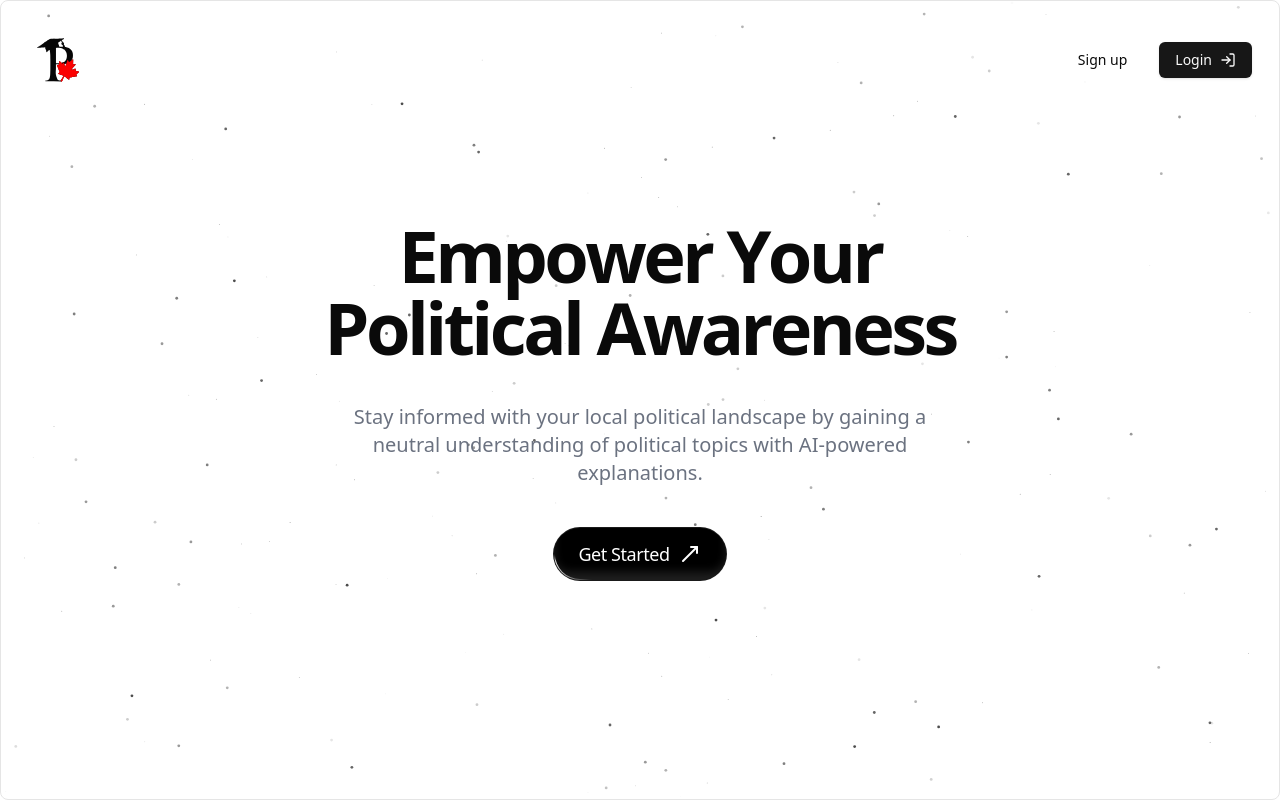
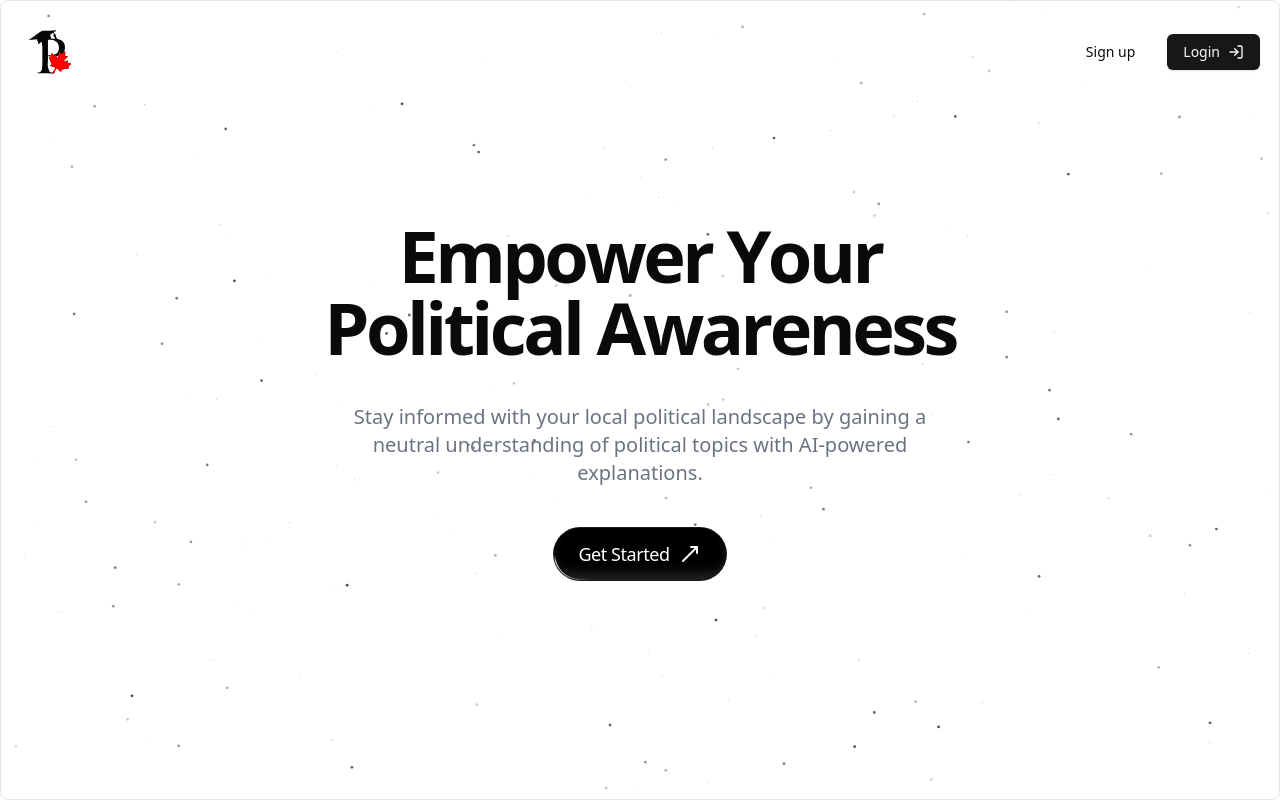
Before and after one commit to zyrephus/politicate, a Next.js app in the folder frontend/: page / in a window 1280 px wide. Built offline with nearby package versions, Linux system fonts and the light colour scheme.

Commit message:
Update Navbar.tsx

```diff
--- a/frontend/components/layout/Navbar.tsx
+++ b/frontend/components/layout/Navbar.tsx
@@ -22,7 +22,7 @@ export function Navbar() {
       }}
       className="fixed top-0 w-full z-20 p-5"
     >
-      <div className="relative container mx-auto my-2 flex h-16 items-center justify-between px-2">
+      <div className="relative container mx-auto flex h-16 items-center justify-between">
         <div className="flex items-center relative group z-10">
           <div className="absolute -inset-0.5 bg-red-500/30 rounded-full blur-xl opacity-0 group-hover:opacity-100 transition-opacity duration-300" />
           <Link href="/" className="relative">
```
